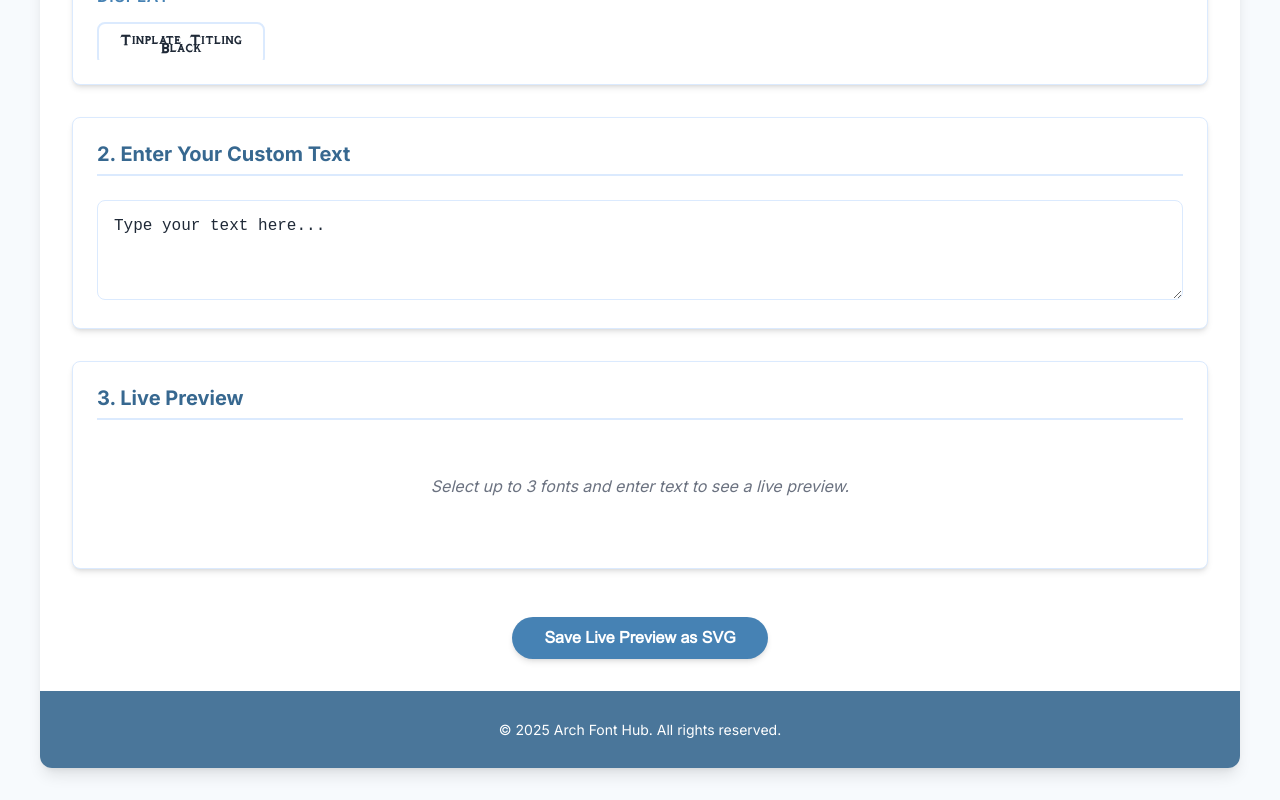
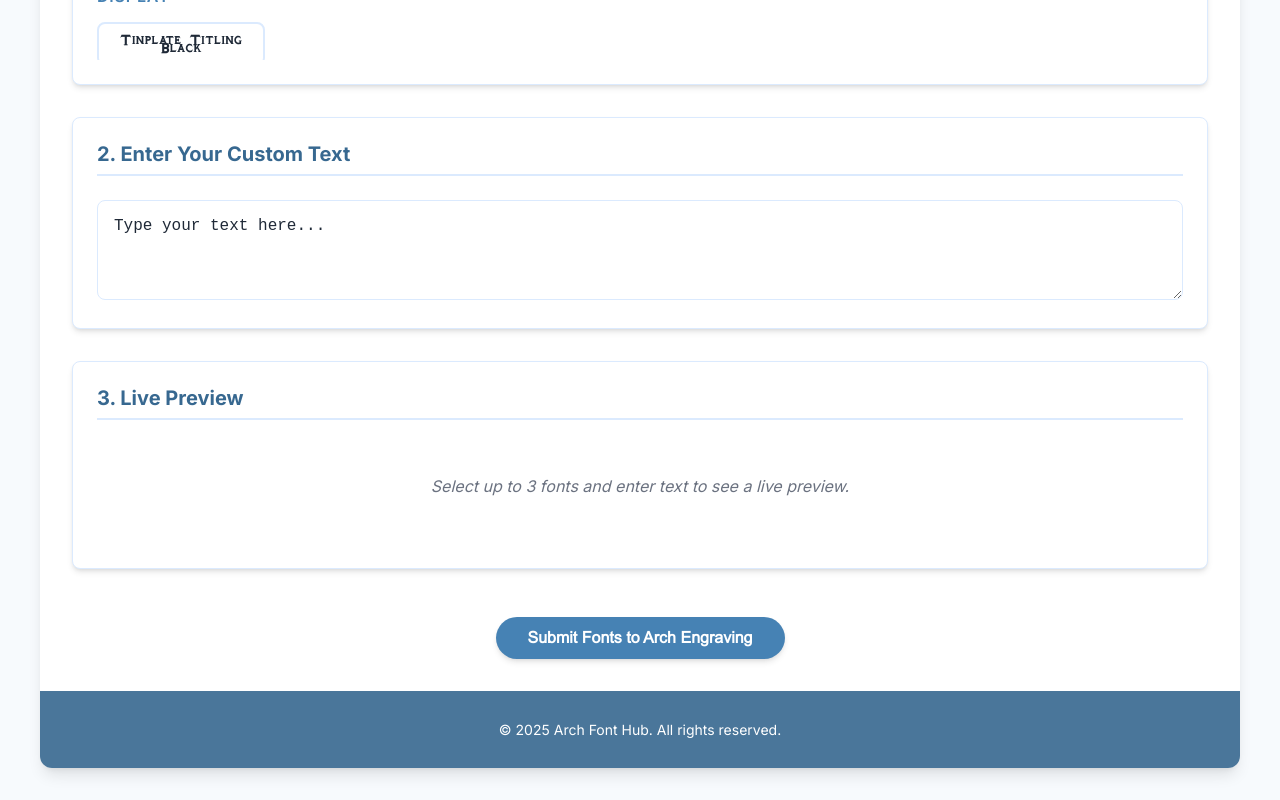
Before and after one commit to Arch-Tom/archfonthub, a React (Vite) app: page / in a window 1280 px wide. Shown: the part 614-1414 px from the top of the page. Built offline with nearby package versions, Linux system fonts and the light colour scheme.

Commit message:
Changing text

```diff
--- a/src/App.jsx
+++ b/src/App.jsx
@@ -238,7 +238,7 @@ const App = () => {
 
                     <div className="save-button-container">
                         <button onClick={handleSaveSvg} className="save-button">
-                            Save Live Preview as SVG
+                            Submit Fonts to Arch Engraving
                         </button>
                     </div>
                 </main>
```
